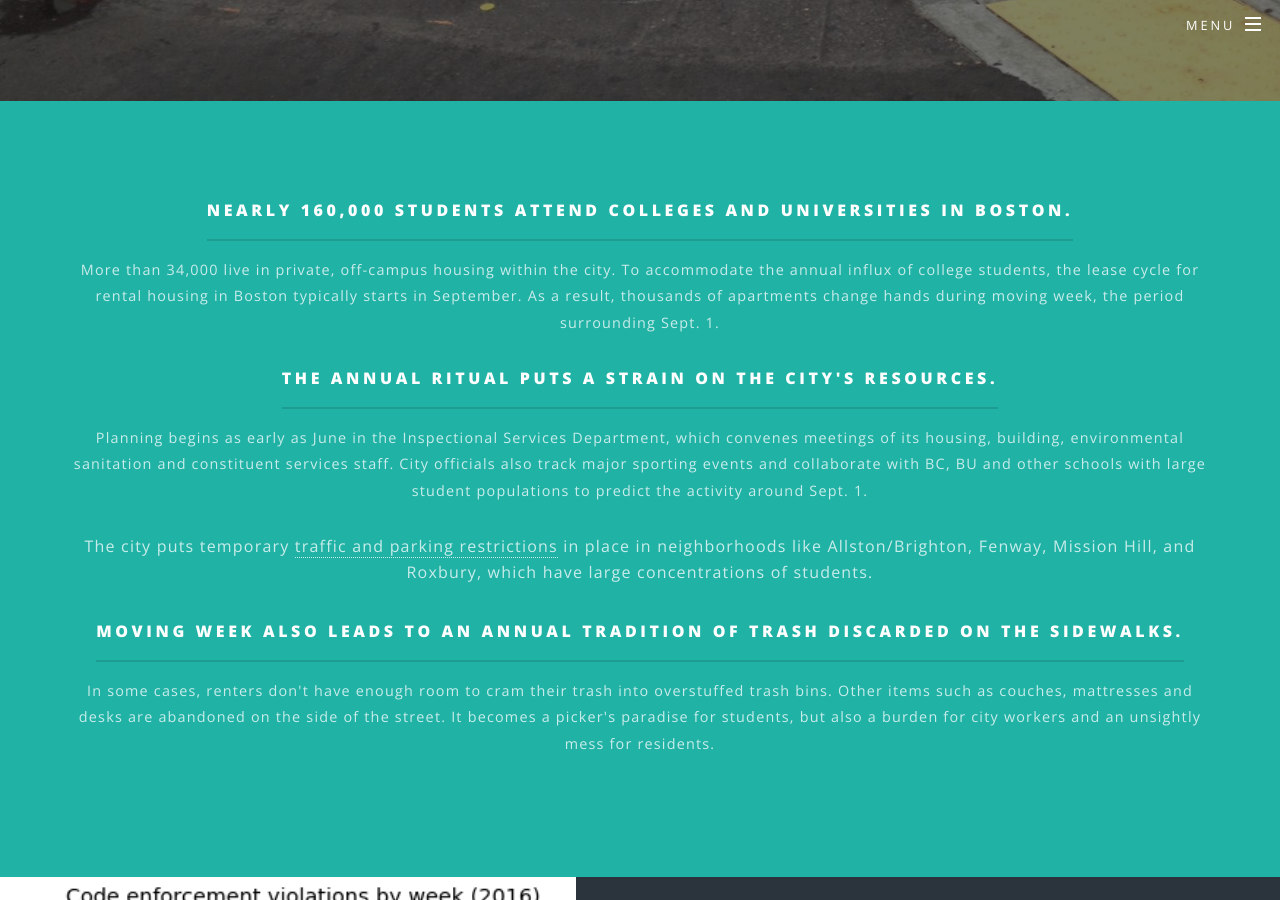
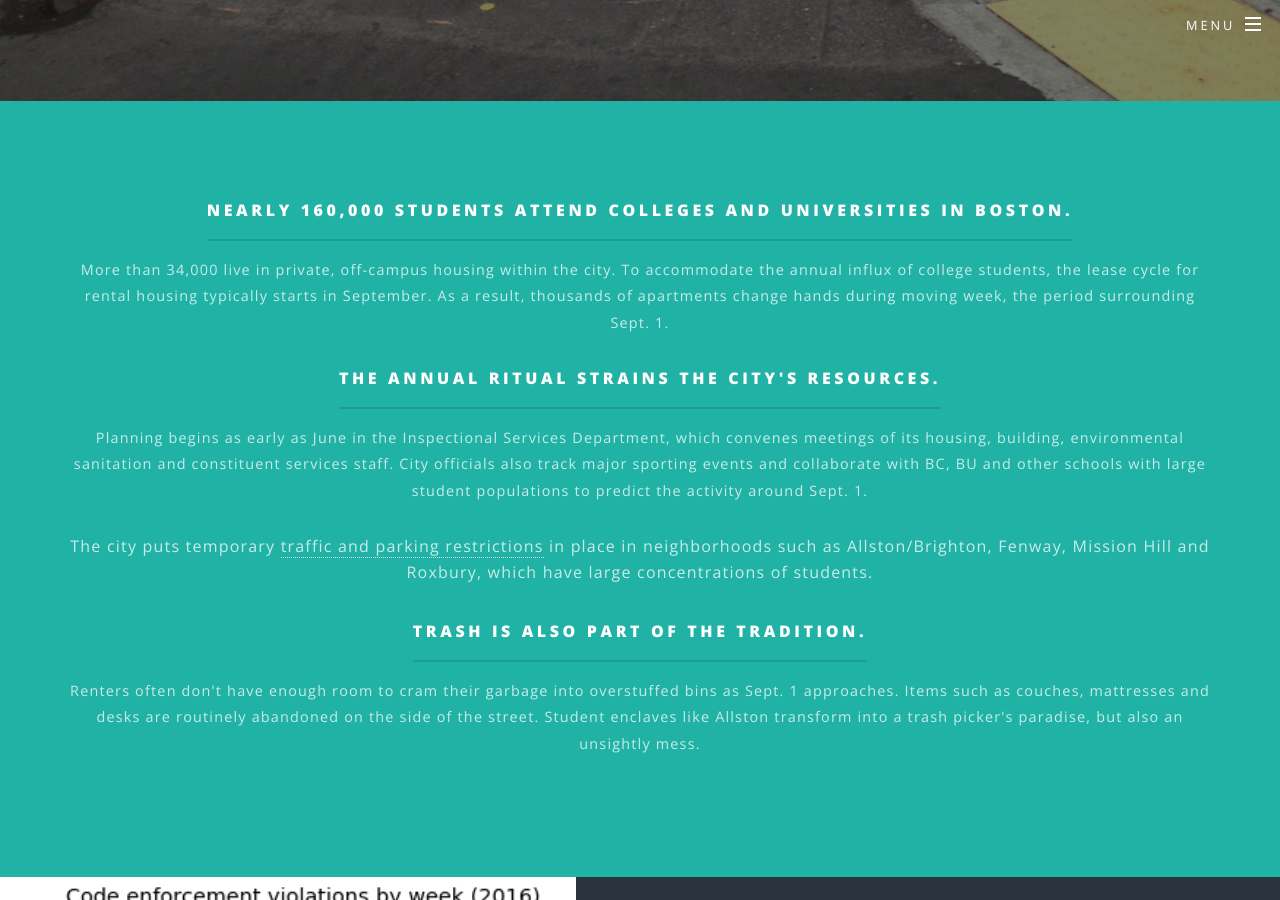
Before and after one commit to jhaddadin/trashcity, a Jekyll site: the page built from index.html, in a window 1280 px wide and 900 px high, scrolled down 799 px. Built offline with Jekyll 4.4.1, drawn with Linux system fonts in a browser that asks for light colours.

Commit message:
updated intro copy

```diff
--- a/index.html
+++ b/index.html
@@ -14,12 +14,12 @@ layout: landing
 						<div class="inner">
 							<header class="major">
 								<h4>Nearly 160,000 students attend colleges and universities in Boston.</h4>
-								<p>More than 34,000 live in private, off-campus housing within the city. To accommodate the annual influx of college students, the lease cycle for rental housing in Boston typically starts in September. As a result, thousands of apartments change hands during moving week, the period surrounding Sept. 1.</p>
-								<h4>The annual ritual puts a strain on the city's resources.</h4>
+								<p>More than 34,000 live in private, off-campus housing within the city. To accommodate the annual influx of college students, the lease cycle for rental housing typically starts in September. As a result, thousands of apartments change hands during moving week, the period surrounding Sept. 1.</p>
+								<h4>The annual ritual strains the city's resources.</h4>
 								<p>Planning begins as early as June in the Inspectional Services Department, which convenes meetings of its housing, building, environmental sanitation and constituent services staff. City officials also track major sporting events and collaborate with BC, BU and other schools with large student populations to predict the activity around Sept. 1.</p>
-								<p>The city puts temporary <a href="https://www.boston.gov/news/traffic-advisory-aug-31-sept-5">traffic and parking restrictions</a> in place in neighborhoods like Allston/Brighton, Fenway, Mission Hill, and Roxbury, which have large concentrations of students.</p>
-								<h4>Moving week also leads to an annual tradition of trash discarded on the sidewalks.</h4>
-								<p>In some cases, renters don't have enough room to cram their trash into overstuffed trash bins. Other items such as couches, mattresses and desks are abandoned on the side of the street. It becomes a picker's paradise for students, but also a burden for city workers and an unsightly mess for residents.</p>
+								<p>The city puts temporary <a href="https://www.boston.gov/news/traffic-advisory-aug-31-sept-5">traffic and parking restrictions</a> in place in neighborhoods such as Allston/Brighton, Fenway, Mission Hill and Roxbury, which have large concentrations of students.</p>
+								<h4>Trash is also part of the tradition.</h4>
+								<p>Renters often don't have enough room to cram their garbage into overstuffed bins as Sept. 1 approaches. Items such as couches, mattresses and desks are routinely abandoned on the side of the street. Student enclaves like Allston transform into a trash picker's paradise, but also an unsightly mess.</p>
 							</header>
 						</div>
 					</section>
```
